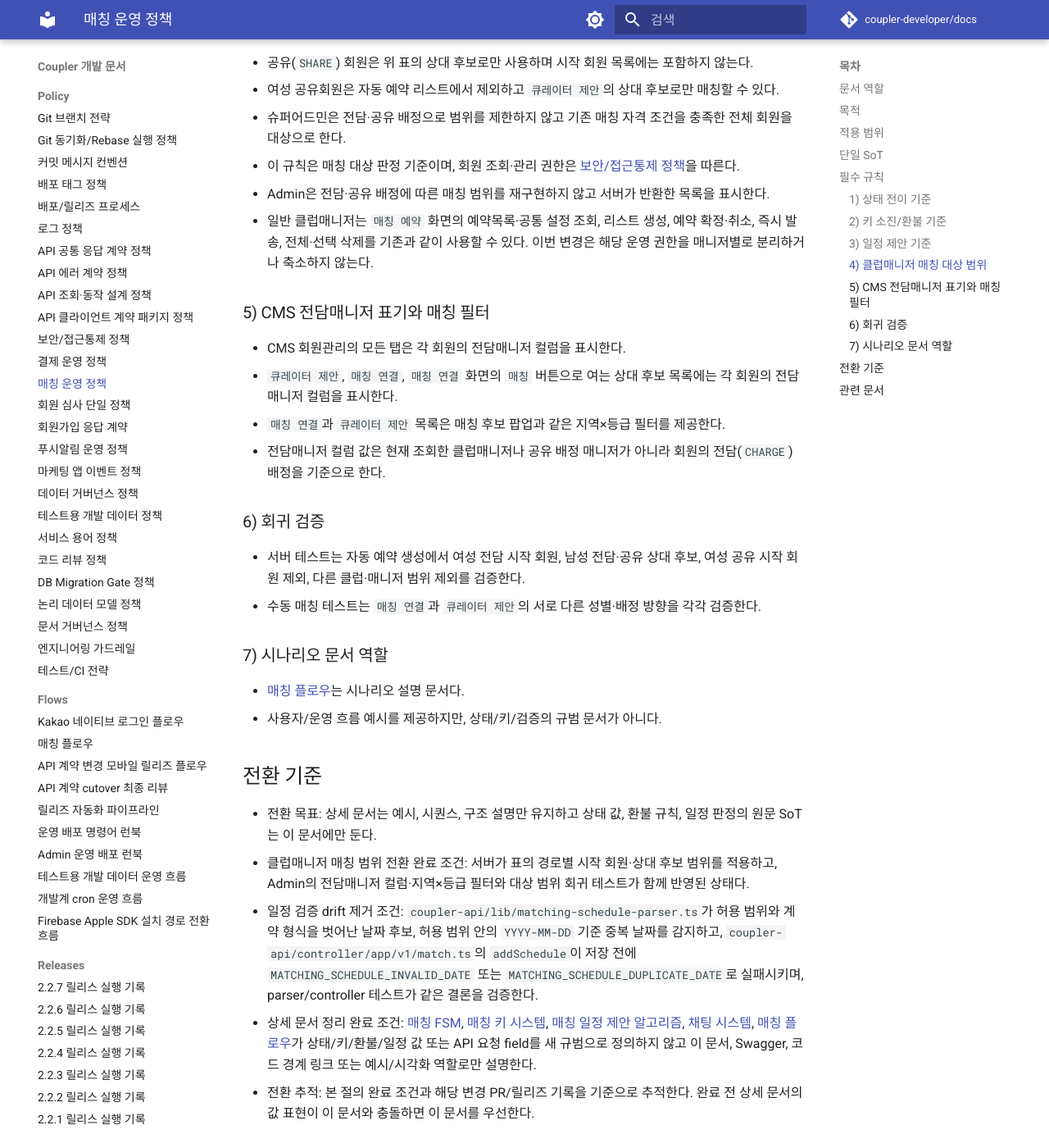
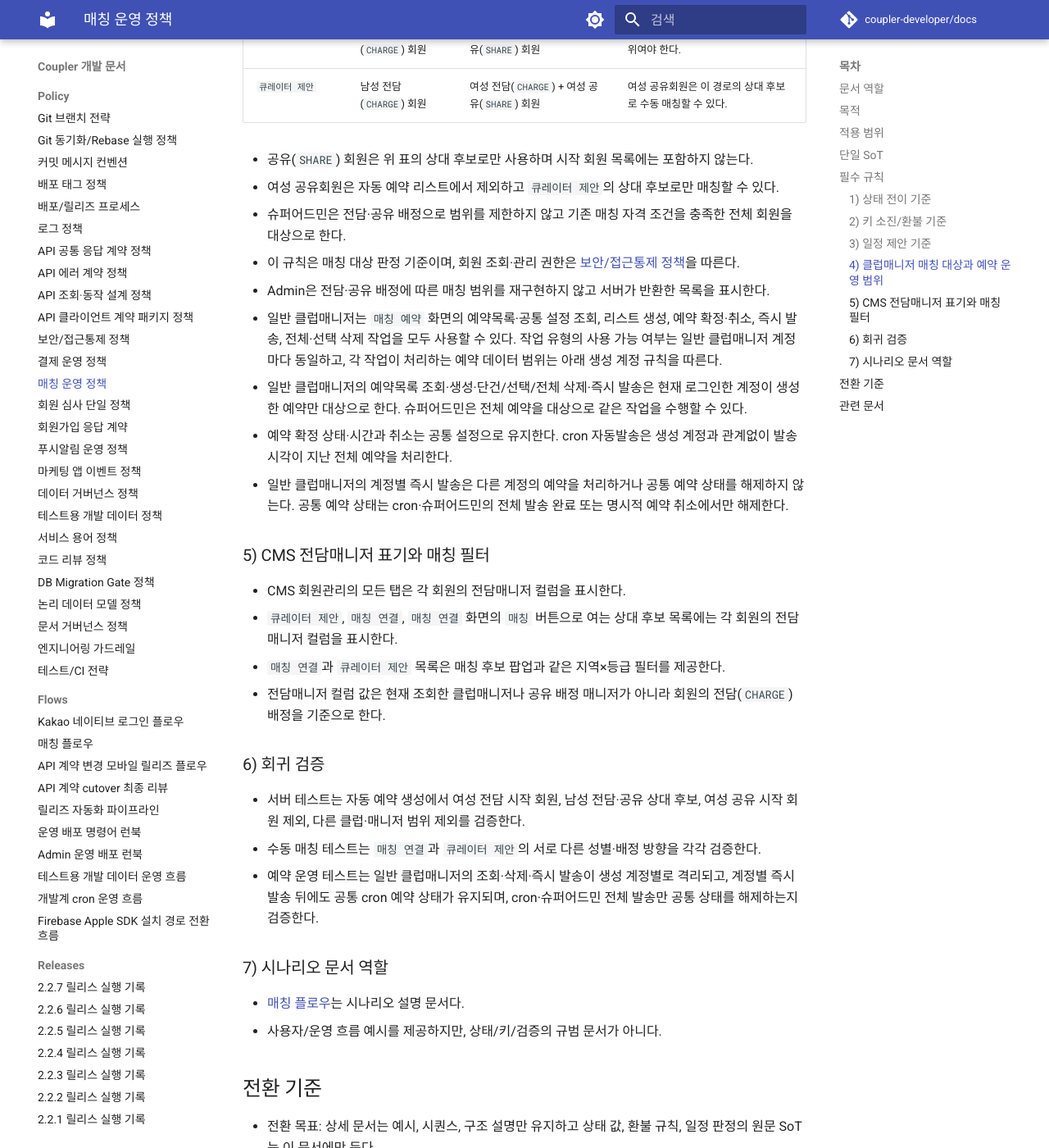
Before and after one commit to coupler-developer/docs, an MkDocs documentation site: the page built from content/policy/matching-ops-policy.md, in a window 1280 px wide and 1400 px high, scrolled down 5115 px. Shown: the whole window at 82% size. Built offline with MkDocs 1.6.1 and Material for MkDocs 9.7.7, drawn with Linux system fonts in a browser that asks for light colours; comment, search, counter and statistics services are not loaded; some of the changed text lies outside the part shown.

Commit message:
docs: 매칭 예약 계정 범위와 공통 cron 정책 명시
Reason:
- 계정별 예약 작업과 공통 예약 확정·cron 경계를 현재 구현과 같은 단일 정책으로 고정해야 함

Changes:
- 매칭 예약의 생성 운영 계정 관계와 불변조건 추가
- 일반 클럽매니저의 작업 사용 권한과 생성 계정별 데이터 범위 분리
- 공통 예약 설정·cron 발송 기준과 AGENTS 인덱스 설명 동기화

How:
- API PR #133의 manager_id 저장·조회·삭제·발송 경로를 매칭 운영 정책과 논리 모델에 반영

Tests:
- yarn validate:docs 통과

```diff
--- a/content/policy/matching-ops-policy.md
+++ b/content/policy/matching-ops-policy.md
@@ -11,12 +11,13 @@
 
 - 매칭 상태, 키 소진/환불, 일정 제안, 사용자 시나리오의 기준 문서를 하나로 고정한다.
 - 클럽매니저의 수동·자동 매칭 대상 범위를 전담·공유 배정 기준으로 고정한다.
+- 매칭 예약의 생성 계정별 운영 범위와 공통 예약 설정·cron 발송 경계를 고정한다.
 - `matching-fsm`, `matching-key-system`, `matching-schedule-algorithm`, `matching-flow`의 역할을 설명 문서로 정리한다.
 
 ## 적용 범위
 
 - `coupler-api`, `coupler-mobile-app`, `coupler-admin-web`
-- 매칭 상태 전이, 키 차감/환불, 일정 제안 범위 검증, 클럽매니저 매칭 대상 범위, 매칭 사용자 흐름
+- 매칭 상태 전이, 키 차감/환불, 일정 제안 범위 검증, 클럽매니저 매칭 대상·예약 운영 범위, 매칭 사용자 흐름
 
 ## 단일 SoT
 
@@ -26,6 +27,7 @@
 - 키 정산 SoT: 서버의 `t_member_key_log`, `t_member.key`
 - 일정 제안 검증 SoT: 서버 검증 로직
 - 클럽매니저 매칭 대상 판정 SoT: 서버가 확인한 로그인 관리자, 현재 회원-매니저 배정(`CHARGE`, `SHARE`)과 소속 클럽
+- 매칭 예약 운영 범위 SoT: 서버가 확인한 로그인 관리자와 예약 생성 계정. 예약 확정 상태·시간과 cron 자동발송은 모든 생성 계정에 공통으로 적용한다.
 
 ## 필수 규칙
 
@@ -126,7 +128,7 @@
 - 각 제안 이후 다음날 자정까지 응답이 없으면 `SCHEDULE_NO_REPLY` 또는 `SCHEDULE_ACCEPT_NO_REPLY`로 종료한다.
 - 예시 범위와 시퀀스 설명은 [매칭 일정 제안 알고리즘](../architecture/matching-schedule-algorithm.md)에 두되, 충돌 시 이 문서가 우선한다.
 
-### 4) 클럽매니저 매칭 대상 범위
+### 4) 클럽매니저 매칭 대상과 예약 운영 범위
 
 - 이 절의 `시작 회원`은 상대 후보 목록을 열기 전에 클럽매니저가 기준으로 선택하는 회원이고, `상대 후보`는 그 회원과 매칭할 수 있도록 서버가 반환하는 회원이다.
 - 클럽매니저 계정에는 현재 로그인한 매니저에게 전담(`CHARGE`) 또는 공유(`SHARE`)로 배정된 같은 소속 클럽 회원만 적용한다. 두 배정 중 어느 것도 없는 다른 클럽·매니저의 회원은 제외한다.
@@ -142,7 +144,10 @@
 - 슈퍼어드민은 전담·공유 배정으로 범위를 제한하지 않고 기존 매칭 자격 조건을 충족한 전체 회원을 대상으로 한다.
 - 이 규칙은 매칭 대상 판정 기준이며, 회원 조회·관리 권한은 [보안/접근통제 정책](security-access-control-policy.md)을 따른다.
 - Admin은 전담·공유 배정에 따른 매칭 범위를 재구현하지 않고 서버가 반환한 목록을 표시한다.
-- 일반 클럽매니저는 `매칭 예약` 화면의 예약목록·공통 설정 조회, 리스트 생성, 예약 확정·취소, 즉시 발송, 전체·선택 삭제를 기존과 같이 사용할 수 있다. 이번 변경은 해당 운영 권한을 매니저별로 분리하거나 축소하지 않는다.
+- 일반 클럽매니저는 `매칭 예약` 화면의 예약목록·공통 설정 조회, 리스트 생성, 예약 확정·취소, 즉시 발송, 전체·선택 삭제 작업을 모두 사용할 수 있다. 작업 유형의 사용 가능 여부는 일반 클럽매니저 계정마다 동일하고, 각 작업이 처리하는 예약 데이터 범위는 아래 생성 계정 규칙을 따른다.
+- 일반 클럽매니저의 예약목록 조회·생성·단건/선택/전체 삭제·즉시 발송은 현재 로그인한 계정이 생성한 예약만 대상으로 한다. 슈퍼어드민은 전체 예약을 대상으로 같은 작업을 수행할 수 있다.
+- 예약 확정 상태·시간과 취소는 공통 설정으로 유지한다. cron 자동발송은 생성 계정과 관계없이 발송 시각이 지난 전체 예약을 처리한다.
+- 일반 클럽매니저의 계정별 즉시 발송은 다른 계정의 예약을 처리하거나 공통 예약 상태를 해제하지 않는다. 공통 예약 상태는 cron·슈퍼어드민의 전체 발송 완료 또는 명시적 예약 취소에서만 해제한다.
 
 ### 5) CMS 전담매니저 표기와 매칭 필터
 
@@ -155,6 +160,7 @@
 
 - 서버 테스트는 자동 예약 생성에서 여성 전담 시작 회원, 남성 전담·공유 상대 후보, 여성 공유 시작 회원 제외, 다른 클럽·매니저 범위 제외를 검증한다.
 - 수동 매칭 테스트는 `매칭 연결`과 `큐레이터 제안`의 서로 다른 성별·배정 방향을 각각 검증한다.
+- 예약 운영 테스트는 일반 클럽매니저의 조회·삭제·즉시 발송이 생성 계정별로 격리되고, 계정별 즉시 발송 뒤에도 공통 cron 예약 상태가 유지되며, cron·슈퍼어드민 전체 발송만 공통 상태를 해제하는지 검증한다.
 
 ### 7) 시나리오 문서 역할
 
@@ -164,7 +170,7 @@
 ## 전환 기준
 
 - 전환 목표: 상세 문서는 예시, 시퀀스, 구조 설명만 유지하고 상태 값, 환불 규칙, 일정 판정의 원문 SoT는 이 문서에만 둔다.
-- 클럽매니저 매칭 범위 전환 완료 조건: 서버가 표의 경로별 시작 회원·상대 후보 범위를 적용하고, Admin의 전담매니저 컬럼·지역×등급 필터와 대상 범위 회귀 테스트가 함께 반영된 상태다.
+- 클럽매니저 매칭·예약 범위 전환 완료 조건: 서버가 표의 경로별 시작 회원·상대 후보 범위와 생성 계정별 예약 운영 범위를 적용하고, 공통 예약 설정·cron 발송을 유지하며, Admin의 전담매니저 컬럼·지역×등급 필터와 대상 범위 회귀 테스트가 함께 반영된 상태다.
 - 일정 검증 drift 제거 조건: `coupler-api/lib/matching-schedule-parser.ts`가 허용 범위와 계약 형식을 벗어난 날짜 후보, 허용 범위 안의 `YYYY-MM-DD` 기준 중복 날짜를 감지하고, `coupler-api/controller/app/v1/match.ts`의 `addSchedule`이 저장 전에 `MATCHING_SCHEDULE_INVALID_DATE` 또는 `MATCHING_SCHEDULE_DUPLICATE_DATE`로 실패시키며, parser/controller 테스트가 같은 결론을 검증한다.
 - 상세 문서 정리 완료 조건: [매칭 FSM](../architecture/matching-fsm.md), [매칭 키 시스템](../architecture/matching-key-system.md), [매칭 일정 제안 알고리즘](../architecture/matching-schedule-algorithm.md), [채팅 시스템](../architecture/chat-system.md), [매칭 플로우](../flows/cross-project/matching-flow.md)가 상태/키/환불/일정 값 또는 API 요청 field를 새 규범으로 정의하지 않고 이 문서, Swagger, 코드 경계 링크 또는 예시/시각화 역할로만 설명한다.
 - 전환 추적: 본 절의 완료 조건과 해당 변경 PR/릴리즈 기록을 기준으로 추적한다. 완료 전 상세 문서의 값 표현이 이 문서와 충돌하면 이 문서를 우선한다.
```
Also changed, not shown: content/AGENTS.md (+1 -1 lines), content/architecture/matching-system.md (+3 -1 lines).
